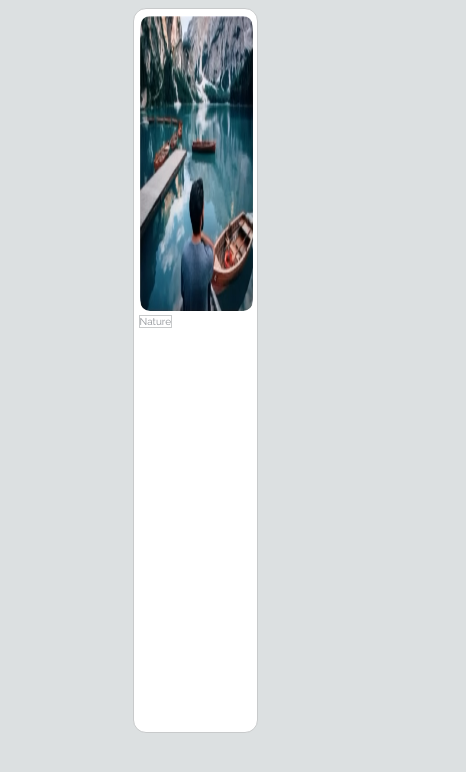
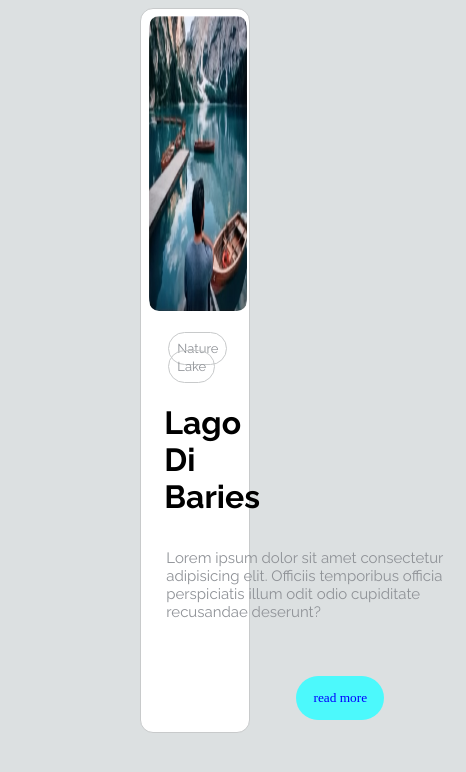
Before and after one commit to aditya080611j-create/html_practice, a plain HTML site: page exercises/card_exe_3/card.html in a window 390 px wide. Shown: the whole page, 466 px wide, since content can reach past the window. Drawn offline with Linux system fonts and the light colour scheme.

Commit message:
learnt variable and media query in css

```diff
--- a/exercises/card_exe_3/card.html
+++ b/exercises/card_exe_3/card.html
@@ -20,26 +20,75 @@
             padding: 3px;
             border: 1px solid #c8cacb;
             height: 85vh;
-            width: 30vw;
+            width: 26vw;
             border-radius: 13px;
         }
 
         .img>img {
             height: 35vh;
-            width: 29vw;
+            width: 25vw;
             position: relative;
             top: 4px;
-            left: 3px;
+            left: 5px;
             border-radius: 10px;
         }
 
         .element1 span {
-            font-size: 10px;
-            margin: 2px;
+            font-size: 13px;
+            margin: 4px;
             border: 1px solid #c8cacb;
             color: #8F9297;
-            font-family: 'Raleway',sans-serif;
+            font-family: 'Raleway', sans-serif;
+            border-radius: 30px;
+            padding: 8px;
+        }
 
+        .element1 {
+            position: relative;
+            top: 28px;
+            left: 20px;
+        }
+
+        .heading h1 {
+            font-family: 'Raleway', sans-serif;
+            position: relative;
+            top: 53px;
+            left: 16px;
+            margin: 2px;
+            padding: 2px;
+        }
+
+        .content p {
+            font-size: 15px;
+            margin: 4px;
+            color: #8F9297;
+            font-family: 'Raleway', sans-serif;
+            width: 300px;
+            text-overflow:clip;
+        }
+
+        .content {
+            position: relative;
+            top: 81px;
+            left: 18px;
+        }
+
+        .read_more {
+            margin: 2px;
+            padding: 2px;
+            position: relative;
+            top: 130px;
+            left: 148px;
+        }
+
+        #read_more {
+            background-color: rgba(61, 252, 255, 0.904);
+            border: none;
+            font-family: 'Times New Roman', Times, serif;
+            border-radius: 35px;
+            color: #0000ff;
+            height: 44px;
+            width: 88px;
         }
     </style>
 </head>
@@ -51,6 +100,17 @@
         </div>
         <div class="element1">
             <span>Nature</span>
+            <span>Lake</span>
+        </div>
+        <div class="heading">
+            <h1>Lago Di Baries</h1>
+        </div>
+        <div class="content">
+            <p>Lorem ipsum dolor sit amet consectetur adipisicing elit. Officiis temporibus officia perspiciatis illum
+                odit odio cupiditate recusandae deserunt?</p>
+        </div>
+        <div class="read_more">
+            <input type="submit" value="read more" name="read_more" id="read_more">
         </div>
     </div>
 </body>
```
Also changed, not shown: css_learn/variable_media/variable_mediaqueri.html (added, +59 -0 lines).
